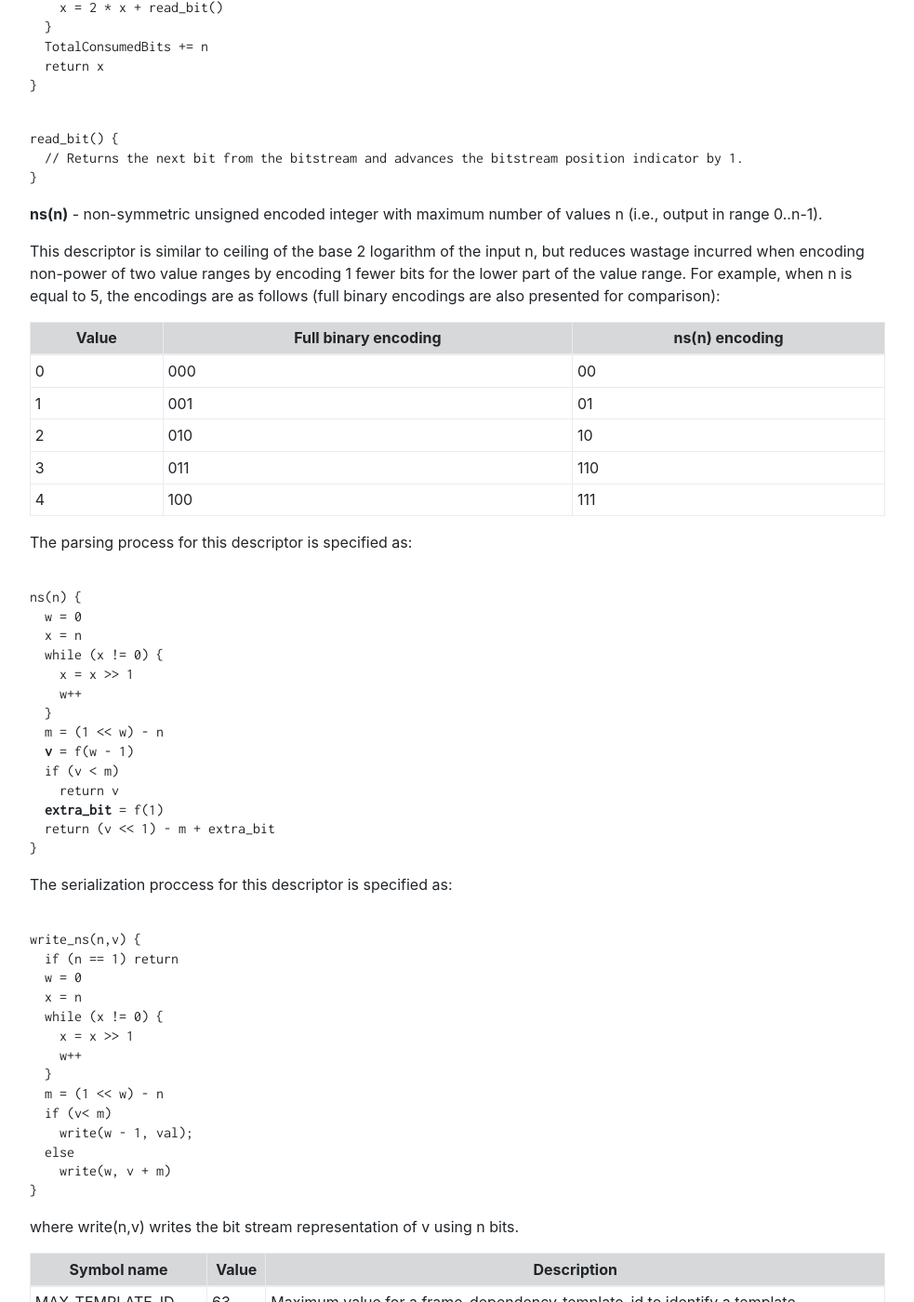
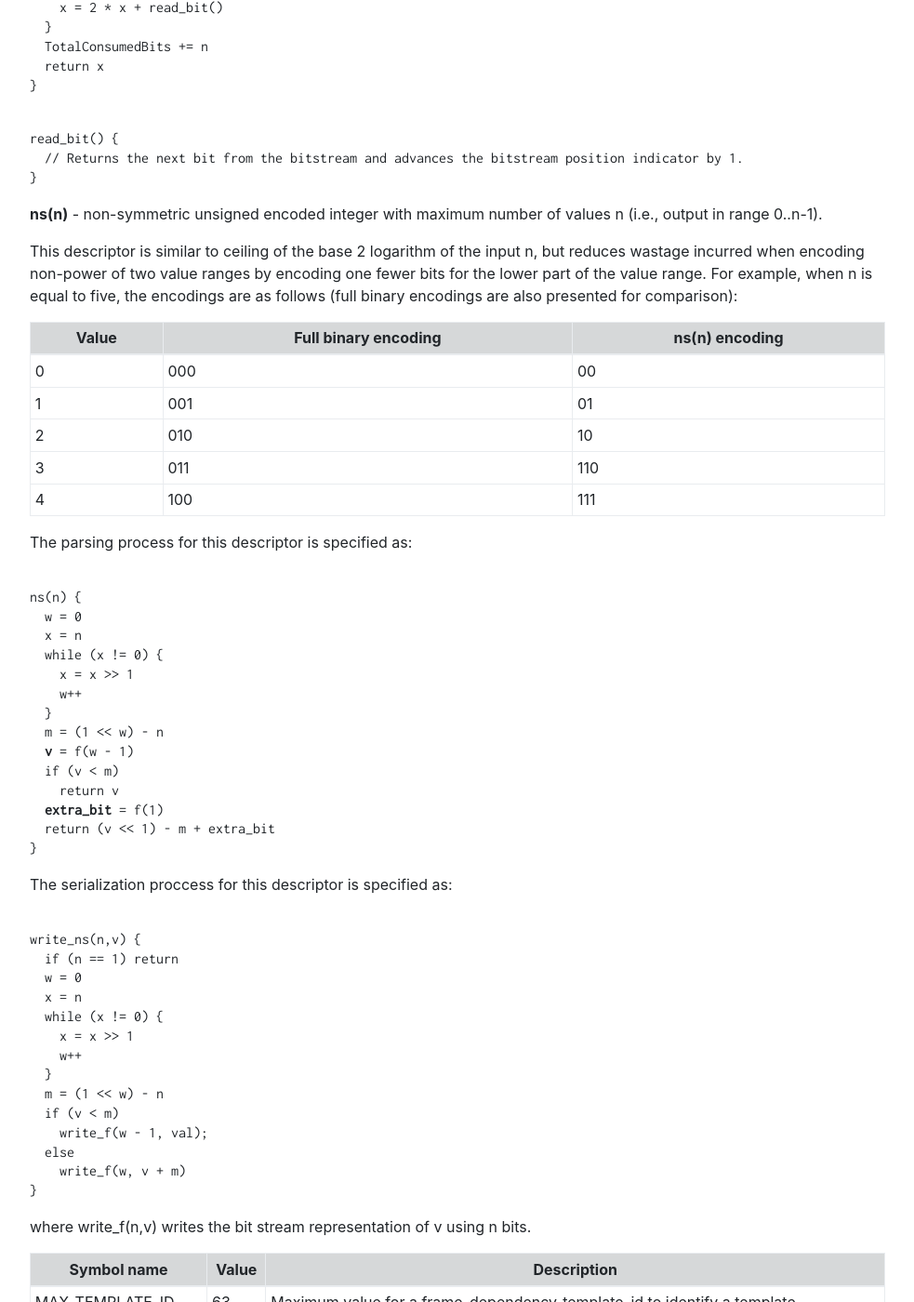
Before and after one commit to AOMediaCodec/av1-rtp-spec, a Jekyll site: the page built from index.md, in a window 1280 px wide and 1400 px high, scrolled down 21969 px. Shown: the whole window at 93% size, without its empty margins (53-1036 px from the left). Built offline with Jekyll 4.4.1, drawn with Linux system fonts in a browser that asks for light colours; nearby versions of some CDN libraries.

Commit message:
Update av1-rtp-spec.md

```diff
--- a/av1-rtp-spec.md
+++ b/av1-rtp-spec.md
@@ -769,7 +769,7 @@
 
 **ns(n)** - non-symmetric unsigned encoded integer with maximum number of values n (i.e., output in range 0..n-1).
 
-This descriptor is similar to ceiling of the base 2 logarithm of the input n, but reduces wastage incurred when encoding non-power of two value ranges by encoding 1 fewer bits for the lower part of the value range. For example, when n is equal to 5, the encodings are as follows (full binary encodings are also presented for comparison):
+This descriptor is similar to ceiling of the base 2 logarithm of the input n, but reduces wastage incurred when encoding non-power of two value ranges by encoding one fewer bits for the lower part of the value range. For example, when n is equal to five, the encodings are as follows (full binary encodings are also presented for comparison):
 
 | Value | Full binary encoding | ns(n) encoding |
 | ----- | -------------------- | -------------- |
@@ -811,14 +811,14 @@
     w++
   }
   m = (1 << w) - n
-  if (v< m)
-    write(w - 1, val);
+  if (v < m)
+    write_f(w - 1, val);
   else
-    write(w, v + m)
-}
-</code></pre>
-
-where write(n,v) writes the bit stream representation of v using n bits.
+    write_f(w, v + m)
+}
+</code></pre>
+
+where write_f(n,v) writes the bit stream representation of v using n bits.
 
 
 | Symbol name               | Value | Description                                         |
```
